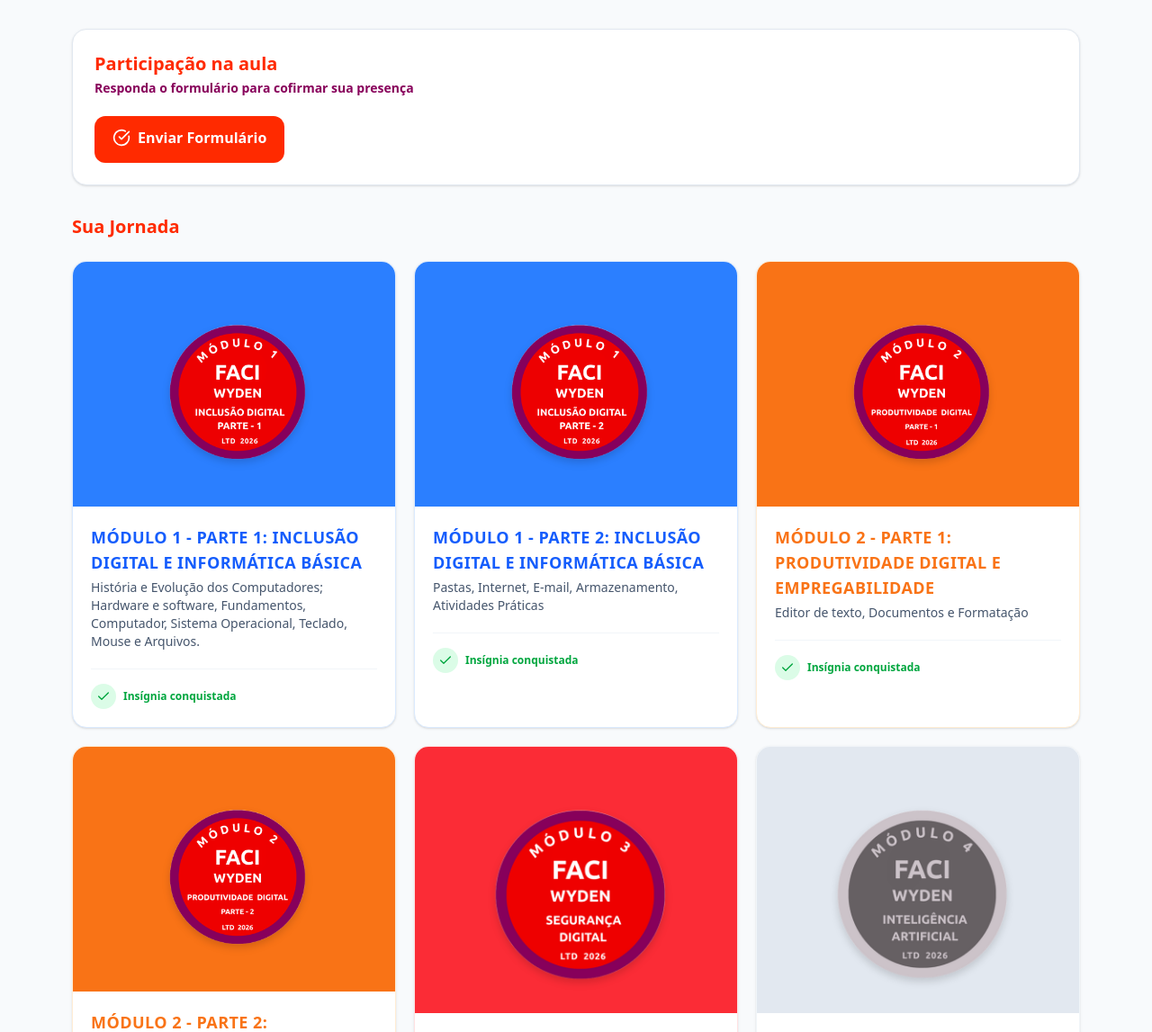
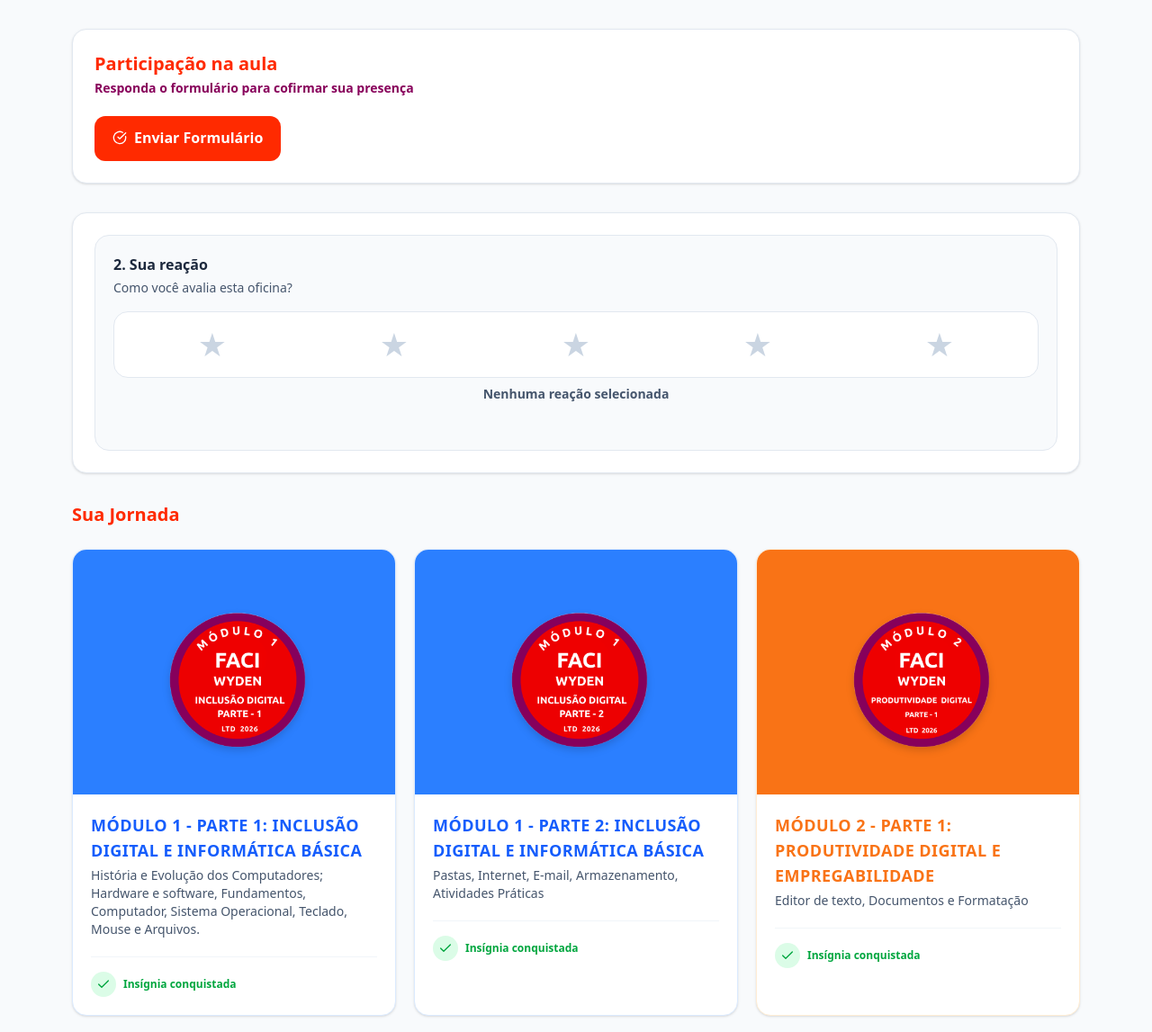
Before and after one commit to larissagarcia/passaporte-digital-ltd, a Python web app: template src/templates/index.html in a window 1280 px wide. Shown: the part 121-1268 px from the top of the page at 90% size. Run offline with Jinja, Linux system fonts and the light colour scheme; the template is opened without the code that fills it, so the values that code supplies are empty.

Commit message:
feat: acionando estrelas

```diff
--- a/src/templates/index.html
+++ b/src/templates/index.html
@@ -86,7 +86,7 @@
                     aria-describedby="feedback-presenca"
                 >
                     <span class="inline-flex items-center justify-center gap-2">
-                        <i data-lucide="check-circle" class="w-5 h-5" aria-hidden="true"></i>
+                        <i data-lucide="check-circle" class="w-4 h-4" aria-hidden="true"></i>
                         Enviar Formulário
                     </span>
                 </button>
@@ -99,7 +99,68 @@
                     aria-atomic="true"
                 ></p>
             </div>
+        </section>
 
+         <!-- Avaliação -->
+        <section  class="mb-8 bg-white rounded-2xl border border-slate-200 shadow-sm p-5 sm:p-6" aria-labelledby="participacao-titulo">
+                   <div class="rounded-2xl border border-slate-200 bg-slate-50 p-4 sm:p-5" data-workshop-id="oficina-atual">
+                    <h3 class="text-base font-bold text-slate-800">2. Sua reação</h3>
+                    <p class="mt-1 text-sm text-slate-600">Como você avalia esta oficina?</p>
+
+                    <fieldset class="mt-4">
+                        <legend class="sr-only">Escolha de 1 a 5 estrelas</legend>
+                        <div
+                            id="reacao"
+                            class="grid w-full grid-cols-5 items-center gap-0 overflow-hidden rounded-2xl border border-slate-200 bg-white p-1 sm:p-2"
+                            role="radiogroup"
+                            aria-label="Avaliação da oficina de 1 a 5 estrelas"
+                        >
+                            <button
+                                type="button"
+                                class="reaction-btn flex h-12 w-full min-h-12 min-w-0 items-center justify-center rounded-xl bg-transparent p-0 text-3xl leading-none text-slate-300 transition-colors hover:bg-orange-50 hover:text-yellow-400 active:bg-orange-100 focus:outline-none focus:ring-0 focus:ring-offset-0 sm:h-14 sm:min-h-14 sm:text-4xl"
+                                data-rating="1"
+                                role="radio"
+                                aria-label="1 estrela"
+                                aria-checked="false"
+                            >★</button>
+                            <button
+                                type="button"
+                                class="reaction-btn flex h-12 w-full min-h-12 min-w-0 items-center justify-center rounded-xl bg-transparent p-0 text-3xl leading-none text-slate-300 transition-colors hover:bg-orange-50 hover:text-yellow-400 active:bg-orange-100 focus:outline-none focus:ring-0 focus:ring-offset-0 sm:h-14 sm:min-h-14 sm:text-4xl"
+                                data-rating="2"
+                                role="radio"
+                                aria-label="2 estrelas"
+                                aria-checked="false"
+                            >★</button>
+                            <button
+                                type="button"
+                                class="reaction-btn flex h-12 w-full min-h-12 min-w-0 items-center justify-center rounded-xl bg-transparent p-0 text-3xl leading-none text-slate-300 transition-colors hover:bg-orange-50 hover:text-yellow-400 active:bg-orange-100 focus:outline-none focus:ring-0 focus:ring-offset-0 sm:h-14 sm:min-h-14 sm:text-4xl"
+                                data-rating="3"
+                                role="radio"
+                                aria-label="3 estrelas"
+                                aria-checked="false"
+                            >★</button>
+                            <button
+                                type="button"
+                                class="reaction-btn flex h-12 w-full min-h-12 min-w-0 items-center justify-center rounded-xl bg-transparent p-0 text-3xl leading-none text-slate-300 transition-colors hover:bg-orange-50 hover:text-yellow-400 active:bg-orange-100 focus:outline-none focus:ring-0 focus:ring-offset-0 sm:h-14 sm:min-h-14 sm:text-4xl"
+                                data-rating="4"
+                                role="radio"
+                                aria-label="4 estrelas"
+                                aria-checked="false"
+                            >★</button>
+                            <button
+                                type="button"
+                                class="reaction-btn flex h-12 w-full min-h-12 min-w-0 items-center justify-center rounded-xl bg-transparent p-0 text-3xl leading-none text-slate-300 transition-colors hover:bg-orange-50 hover:text-yellow-400 active:bg-orange-100 focus:outline-none focus:ring-0 focus:ring-offset-0 sm:h-14 sm:min-h-14 sm:text-4xl"
+                                data-rating="5"
+                                role="radio"
+                                aria-label="5 estrelas"
+                                aria-checked="false"
+                            >★</button>
+                        </div>
+                        <p id="rating-value" class="mt-2 text-center text-sm font-semibold text-slate-600" aria-live="polite">Nenhuma reação selecionada</p>
+                        <p id="feedback-reacao" class="status-message mt-2 text-center text-sm font-semibold text-slate-600" role="status" aria-live="polite" aria-atomic="true"></p>
+                    </fieldset>
+                </div>
+            </div>
         </section>
 
         <div class="mb-6">
@@ -510,19 +571,30 @@
 
             reactionButtons.forEach((button) => {
                 button.addEventListener("click", () => {
+                    const rating = Number(button.dataset.rating);
+
                     reactionButtons.forEach((item) => {
-                        item.setAttribute("aria-pressed", "false");
-                        item.classList.remove("ring-2", "ring-offset-2", "ring-slate-400");
+                        const itemRating = Number(item.dataset.rating);
+                        const selected = itemRating <= rating;
+
+                        item.classList.toggle("text-yellow-400", selected);
+                        item.classList.toggle("text-slate-300", !selected);
+                        item.setAttribute(
+                            "aria-checked",
+                            itemRating === rating ? "true" : "false"
+                        );
                     });
 
-                    button.setAttribute("aria-pressed", "true");
-                    button.classList.add("ring-2", "ring-offset-2", "ring-slate-400");
+                    const ratingValue = document.getElementById("rating-value");
 
-                    const reaction = button.dataset.reaction;
+                    ratingValue.textContent =
+                        rating === 1 ? "1 estrela" : `${rating} estrelas`;
+
                     feedbackReacao.textContent =
-                        `Reação registrada com sucesso: ${reaction}.`;
+                        `Reação registrada com sucesso: ${rating} ${rating === 1 ? "estrela" : "estrelas"}.`;
+
                     feedbackReacao.className =
-                        "status-message mt-3 text-sm font-semibold text-green-600";
+                        "status-message mt-2 text-center text-sm font-semibold text-green-600";
                 });
             });
         });
```
